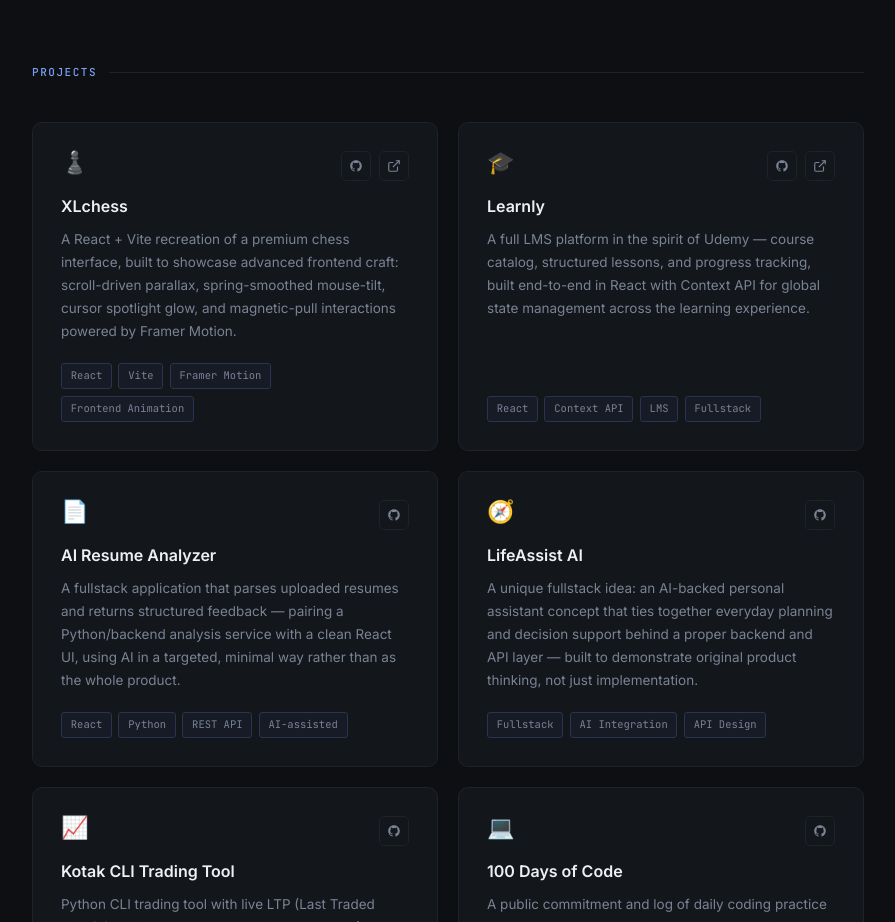
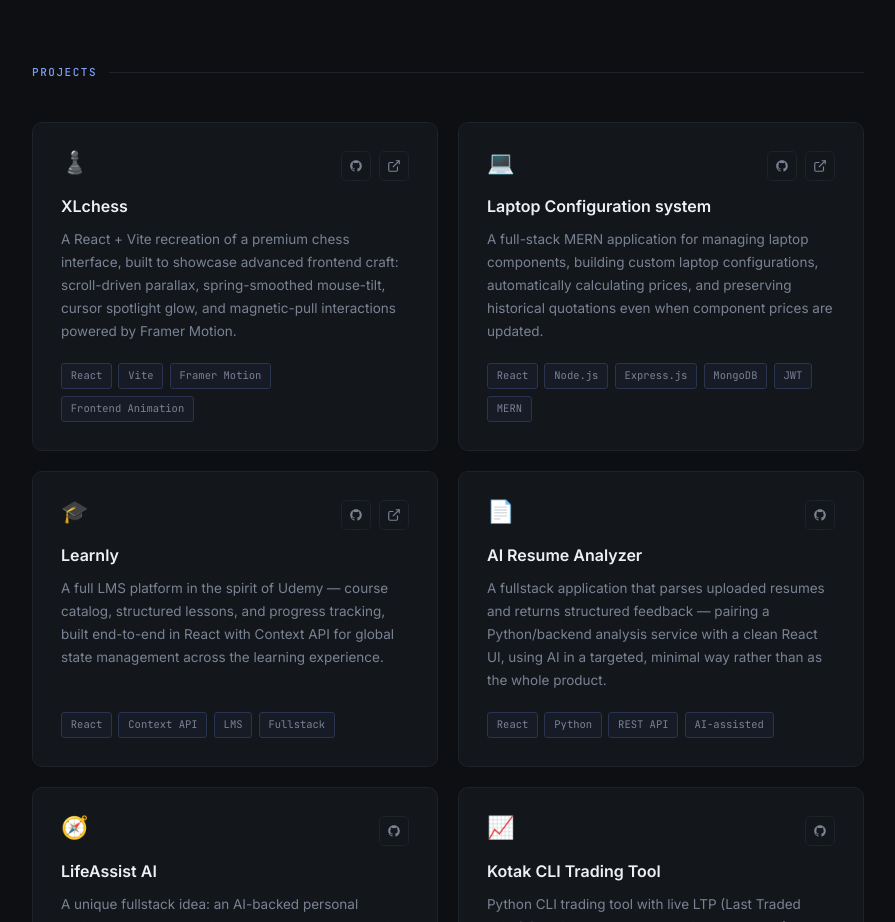
Before and after one commit to disha62naik/portfolio, a plain HTML site: page index.html in a window 1280 px wide. Shown: the part 3340-4262 px from the top of the page, without its empty margins (192-1087 px from the left). Drawn offline with Linux system fonts and the light colour scheme.

Commit message:
new project added

```diff
--- a/index.html
+++ b/index.html
@@ -649,6 +649,26 @@
         </div>
       </div>
 
+       <div class="project-card reveal">
+        <div class="project-top">
+          <span class="project-icon">💻</span>
+          <div class="project-links">
+            <a class="project-link-icon" href="https://github.com/disha62naik/laptop-config-system" target="_blank" title="GitHub">
+              <svg width="14" height="14" viewBox="0 0 24 24" fill="currentColor"><path d="M12 2C6.477 2 2 6.477 2 12c0 4.418 2.865 8.167 6.839 9.49.5.092.682-.217.682-.483 0-.237-.009-.868-.013-1.703-2.782.604-3.369-1.34-3.369-1.34-.454-1.156-1.11-1.463-1.11-1.463-.908-.62.069-.608.069-.608 1.004.07 1.532 1.032 1.532 1.032.892 1.53 2.341 1.088 2.91.832.092-.647.35-1.088.636-1.338-2.22-.253-4.555-1.11-4.555-4.944 0-1.092.39-1.987 1.03-2.688-.104-.253-.447-1.272.098-2.65 0 0 .84-.269 2.75 1.025A9.578 9.578 0 0 1 12 6.836c.85.004 1.705.114 2.504.337 1.909-1.294 2.748-1.025 2.748-1.025.546 1.378.202 2.397.1 2.65.64.701 1.028 1.596 1.028 2.688 0 3.843-2.337 4.687-4.565 4.935.359.309.678.919.678 1.852 0 1.336-.012 2.415-.012 2.743 0 .268.18.58.688.482C19.138 20.163 22 16.418 22 12c0-5.523-4.477-10-10-10z"/></svg>
+            </a>
+            <a class="project-link-icon" href="https://laptop-config-system-y1qx.vercel.app/login" target="_blank" title="Live Demo">
+              <svg width="14" height="14" fill="none" viewBox="0 0 24 24" stroke="currentColor" stroke-width="2"><path d="M18 13v6a2 2 0 0 1-2 2H5a2 2 0 0 1-2-2V8a2 2 0 0 1 2-2h6"/><path d="M15 3h6v6"/><path d="M10 14 21 3"/></svg>
+            </a>
+          </div>
+        </div>
+        <div class="project-name">Laptop Configuration system</div>
+        <p class="project-desc">A full-stack MERN application for managing laptop components, building custom laptop configurations, automatically calculating prices, and preserving historical quotations even when component prices are updated.</p>
+        <div class="project-stack">
+          <span class="stack-tag">React</span><span class="stack-tag">Node.js</span><span class="stack-tag">Express.js</span>
+          <span class="stack-tag">MongoDB</span><span class="stack-tag">JWT</span><span class="stack-tag">MERN</span>
+        </div>
+      </div>
+
       <div class="project-card reveal">
         <div class="project-top">
           <span class="project-icon">🎓</span>
```
